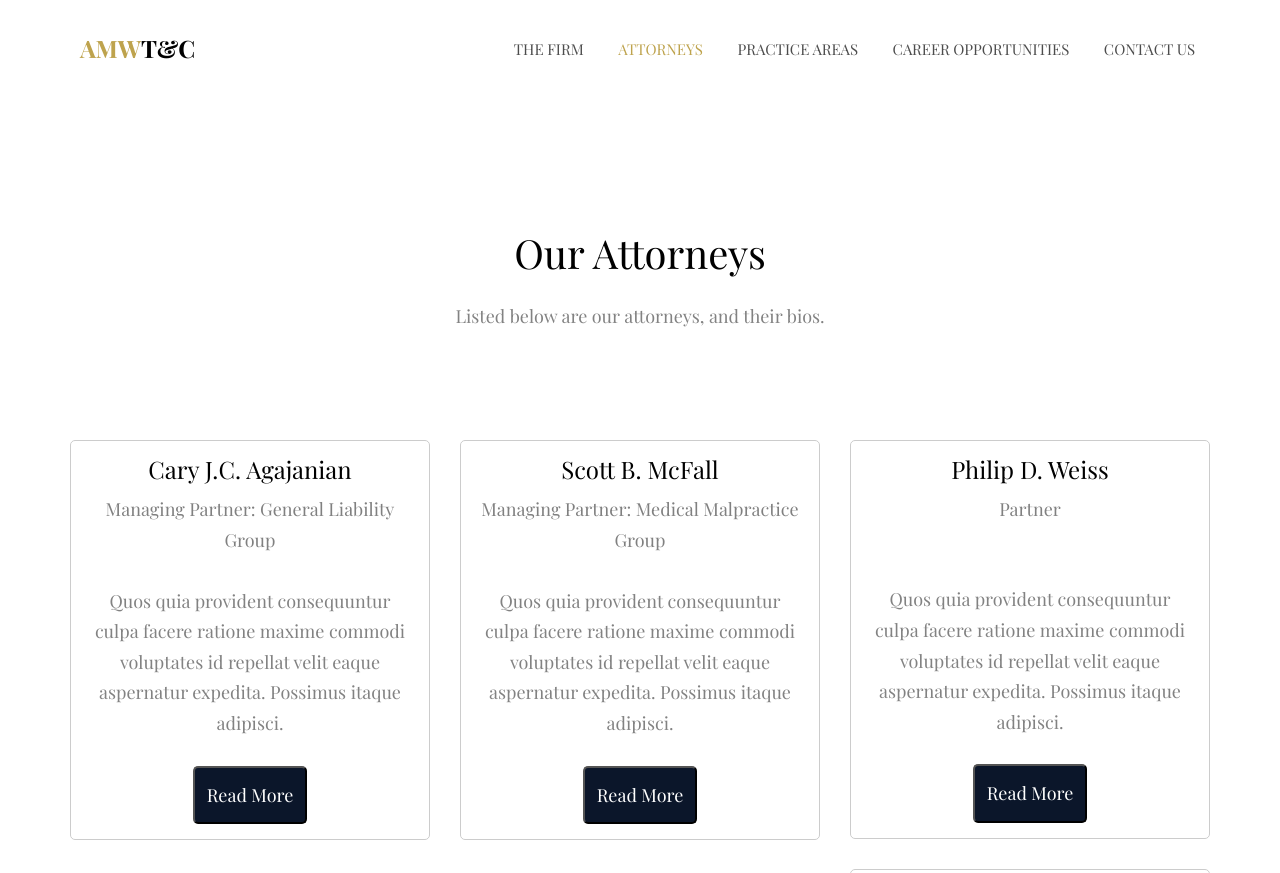
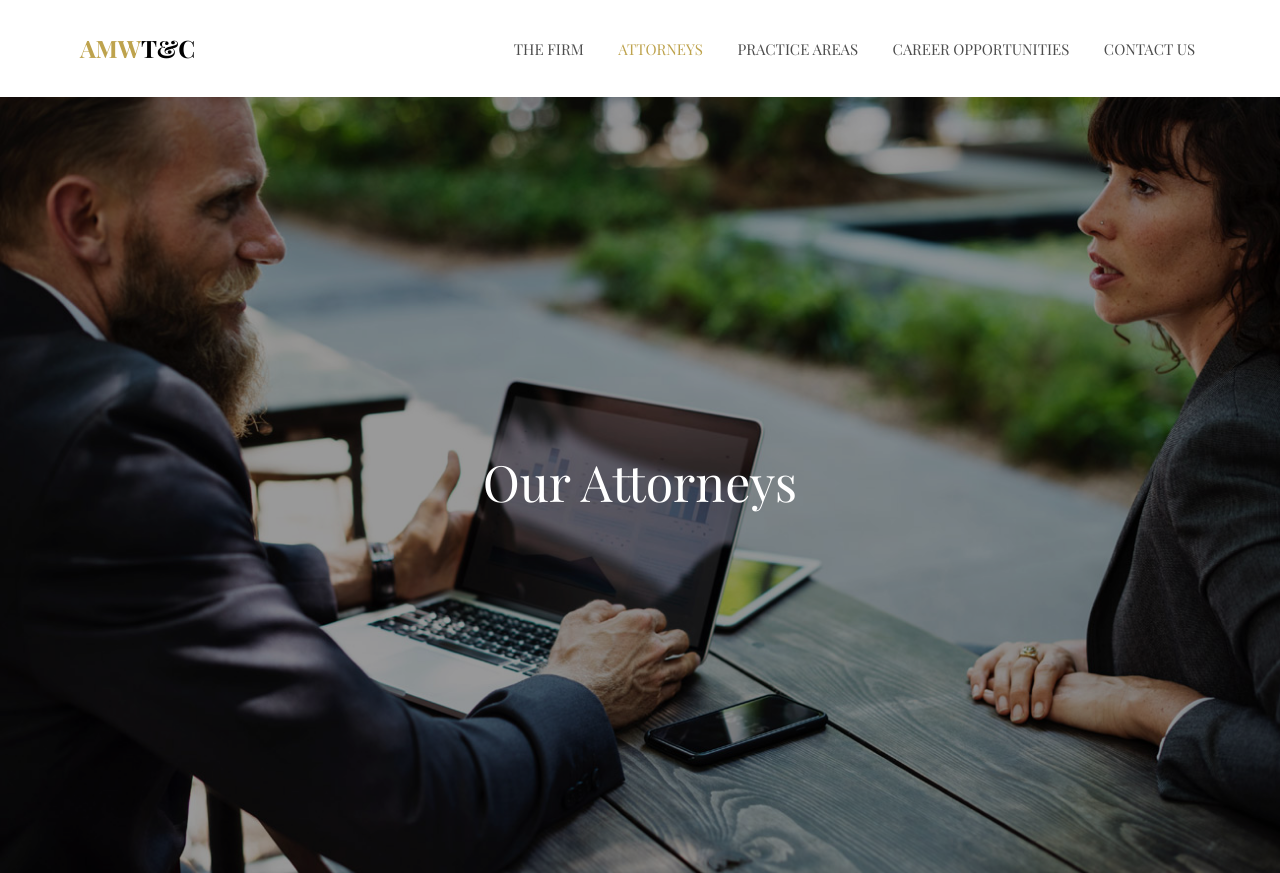
Before and after one commit to Robertfarb/agajanian-law, a plain HTML site: page attorneys.html in a window 1280 px wide. Shown: the top 873 px of the page. Drawn offline with nearby package versions, Linux system fonts and the light colour scheme; files whose address does not match are found by name.

Commit message:
Minor updates to firm and attorneys pages:

```diff
--- a/attorneys.html
+++ b/attorneys.html
@@ -79,7 +79,7 @@
 		</div>
 	</nav>
 
-	<!-- <aside id="colorlib-hero" class="js-fullheight">
+	<aside id="colorlib-hero" class="js-fullheight">
 		<div class="flexslider js-fullheight">
 			<ul class="slides">
 		   	<li style="background-image: url(images/img_bg_1.jpg);">
@@ -87,23 +87,21 @@
 		   		<div class="container">
 		   			<div class="col-md-10 col-md-offset-1 text-center js-fullheight slider-text">
 		   				<div class="slider-text-inner desc">
-		   					<h2 class="heading-section">Honors &amp; Awards</h2>
-		   					<p class="colorlib-lead">Designed with love by the fine folks at <a href="#" target="_blank">Lawfirm</a></p>
+		   					<h2 class="heading-section">Our Attorneys</h2>
 		   				</div>
 		   			</div>
 		   		</div>
 		   	</li>
 		  	</ul>
 	  	</div>
-	</aside> -->
+	</aside>
 
 	<div id="colorlib-about">
 		<div class="container">
 			<div class="row animate-box">
-				<div class="col-md-8 col-md-offset-2 text-center colorlib-heading">
+				<!-- <div class="col-md-8 col-md-offset-2 text-center colorlib-heading">
 					<h2>Our Attorneys</h2>
-					<p>Listed below are our attorneys, and their bios.</p>
-				</div>
+				</div> -->
 			</div>
 			<div class="row">
 				<div class="col-md-4 col-sm-4 text-center animate-box" data-animate-effect="fadeIn">
```
Also changed, not shown: firm.html (+1 -0 lines).
